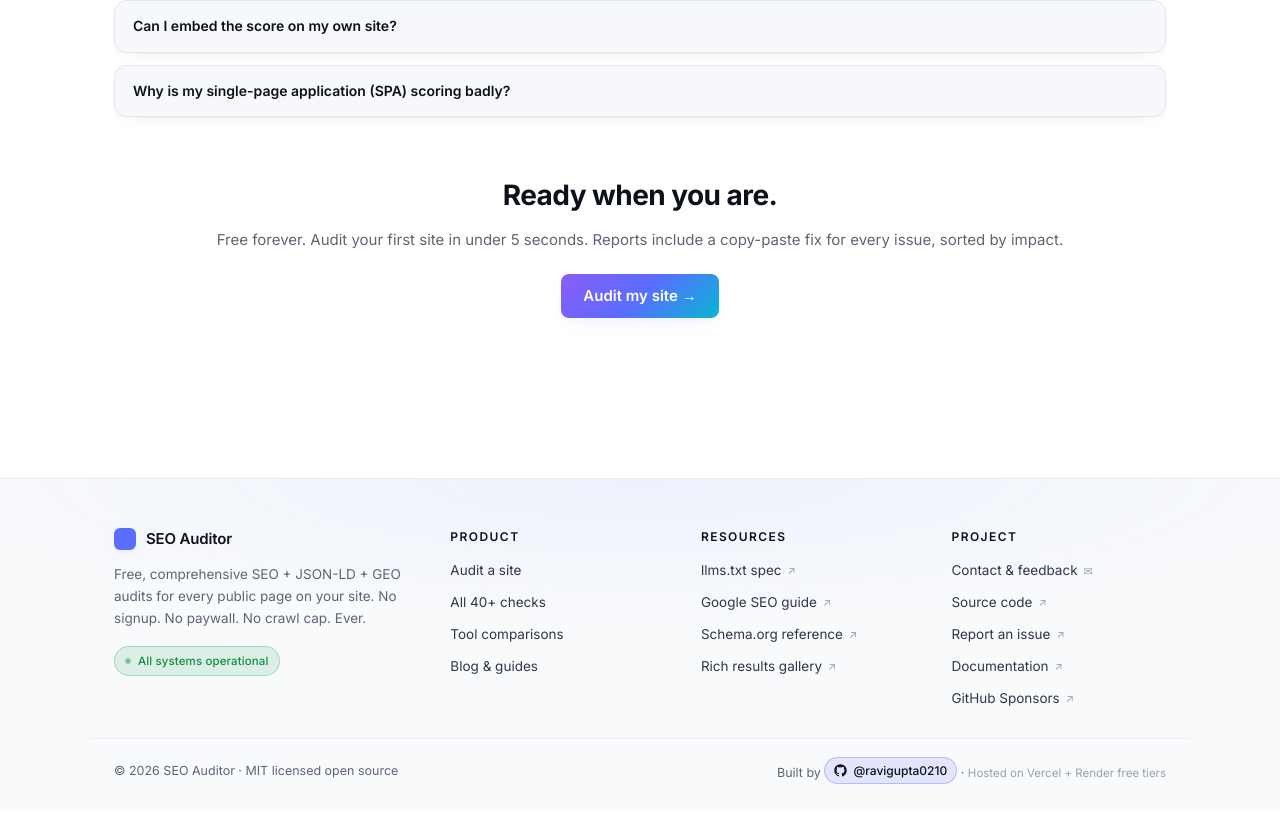
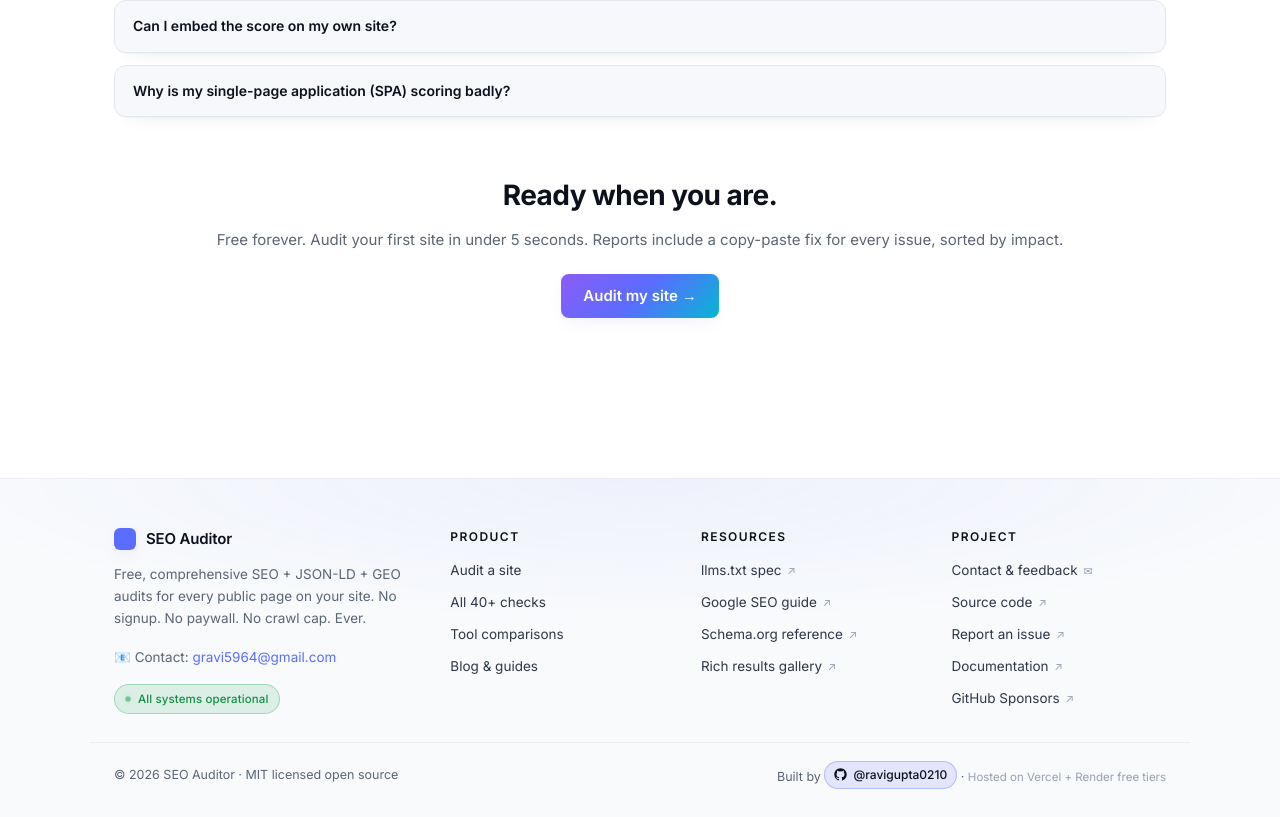
Before and after one commit to ravigupta0210/seo-auditor, a Next.js app in the folder frontend/: page / in a window 1280 px wide. Shown: the part 2331-3148 px from the top of the page. Built offline with nearby package versions, Linux system fonts and the light colour scheme; no server answers.

Commit message:
Footer: show contact email as visible text
Co-Authored-By: Claude Opus 4.8 (1M context) <noreply@anthropic.com>

```diff
--- a/frontend/app/_components/SiteFooter.tsx
+++ b/frontend/app/_components/SiteFooter.tsx
@@ -14,6 +14,9 @@ export function SiteFooter() {
           <p className="site-footer__tagline">
             Free, comprehensive SEO + JSON-LD + GEO audits for every public page on your site.
             No signup. No paywall. No crawl cap. Ever.
+          </p>
+          <p className="site-footer__tagline">
+            📧 Contact: <a href="mailto:gravi5964@gmail.com">gravi5964@gmail.com</a>
           </p>
           <div className="site-footer__status">
             <span className="site-footer__status-dot" aria-hidden="true" />
```
